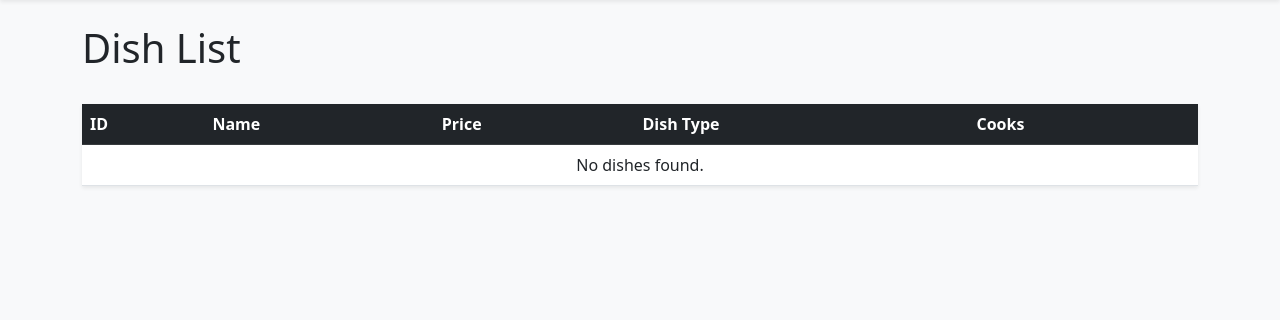
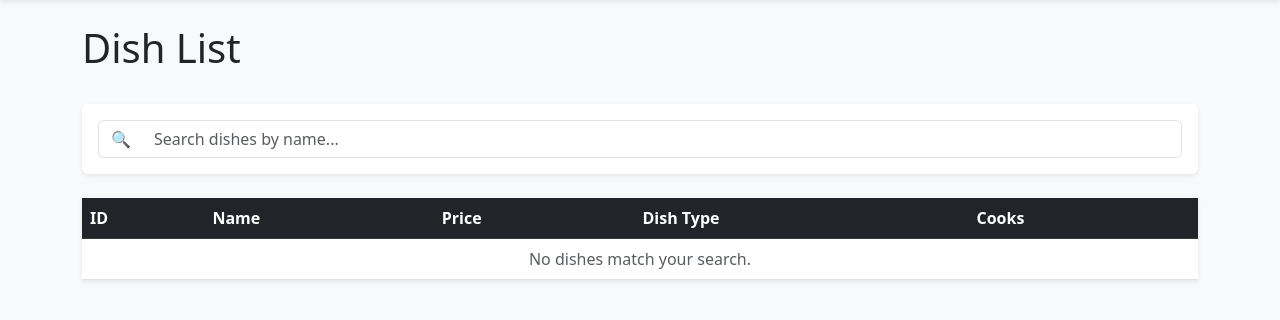
Before and after one commit to YanTumar/py-kitchen-service, a Django app: page /dishes/ in a window 1280 px wide. Shown: the part 56-376 px from the top of the page. Run offline with Django 5.2, Linux system fonts and the light colour scheme; the visitor is signed in with stand-in values (Sample User, id 1); data that the repository does not hold is empty; some libraries are stand-ins or nearby versions.

Commit message:
Fix infinite scroll conflict with live search using search_query context

```diff
--- a/kitchen/views.py
+++ b/kitchen/views.py
@@ -35,6 +35,19 @@ class DishListView(LoginRequiredMixin, generic.ListView):
     context_object_name = "dish_list"
     paginate_by = 5
 
+    def get_queryset(self):
+        queryset = Dish.objects.select_related("dish_type").prefetch_related("cooks")
+        self.search_query = self.request.GET.get("search", "")
+
+        if self.search_query:
+            return queryset.filter(name__icontains=self.search_query)
+        return queryset
+
+    def get_context_data(self, **kwargs):
+        context = super().get_context_data(**kwargs)
+        context["search_query"] = self.search_query
+        return context
+
     def get_template_names(self):
         if self.request.headers.get("HX-Request"):
             return ["kitchen/dish_list_items.html"]
--- a/templates/kitchen/dish_list.html
+++ b/templates/kitchen/dish_list.html
@@ -1,21 +1,46 @@
 {% extends "base.html" %}
 
 {% block content %}
-  <div class="d-flex justify-content-between align-items-center">
+  <div class="d-flex justify-content-between align-items-center mb-4">
     <h1>Dish List</h1>
   </div>
 
-  <table class="table table-hover shadow-sm bg-white mt-4">
+  <div class="card shadow-sm border-0 mb-4">
+    <div class="card-body p-3">
+      <div class="input-group">
+        <span class="input-group-text bg-white border-end-0">
+          🔍
+        </span>
+        <input type="text"
+               name="search"
+               class="form-control border-start-0"
+               placeholder="Search dishes by name..."
+               hx-get="{% url 'kitchen:dish-list' %}"
+               hx-trigger="keyup changed delay:500ms"
+               hx-target="#dish-table-body"
+               hx-indicator="#loading-spinner">
+      </div>
+    </div>
+  </div>
+
+  <table class="table table-hover shadow-sm bg-white mt-2">
     <thead class="table-dark">
       <tr>
         <th>ID</th>
         <th>Name</th>
         <th>Price</th>
         <th>Dish Type</th>
-        <th>Cooks</th> </tr>
+        <th>Cooks</th>
+      </tr>
     </thead>
     <tbody id="dish-table-body">
       {% include "kitchen/dish_list_items.html" %}
     </tbody>
   </table>
+
+  <div id="loading-spinner" class="htmx-indicator text-center my-3">
+    <div class="spinner-border text-primary" role="status">
+      <span class="visually-hidden">Loading...</span>
+    </div>
+  </div>
 {% endblock %}
--- a/templates/kitchen/dish_list_items.html
+++ b/templates/kitchen/dish_list_items.html
@@ -1,9 +1,10 @@
 {% for dish in dish_list %}
   <tr
     {% if forloop.last and page_obj.has_next %}
-      hx-get="{% url 'kitchen:dish-list' %}?page={{ page_obj.next_page_number }}"
+      hx-get="{% url 'kitchen:dish-list' %}?page={{ page_obj.next_page_number }}{% if search_query %}&search={{ search_query }}{% endif %}"
       hx-trigger="revealed"
       hx-swap="afterend"
+      hx-indicator="#loading-spinner"
     {% endif %}
   >
     <td>{{ dish.id }}</td>
@@ -21,7 +22,7 @@
 {% empty %}
   {% if not page_obj.has_previous %}
     <tr>
-      <td colspan="5" class="text-center">No dishes found.</td>
+      <td colspan="5" class="text-center text-muted">No dishes match your search.</td>
     </tr>
   {% endif %}
 {% endfor %}
```
